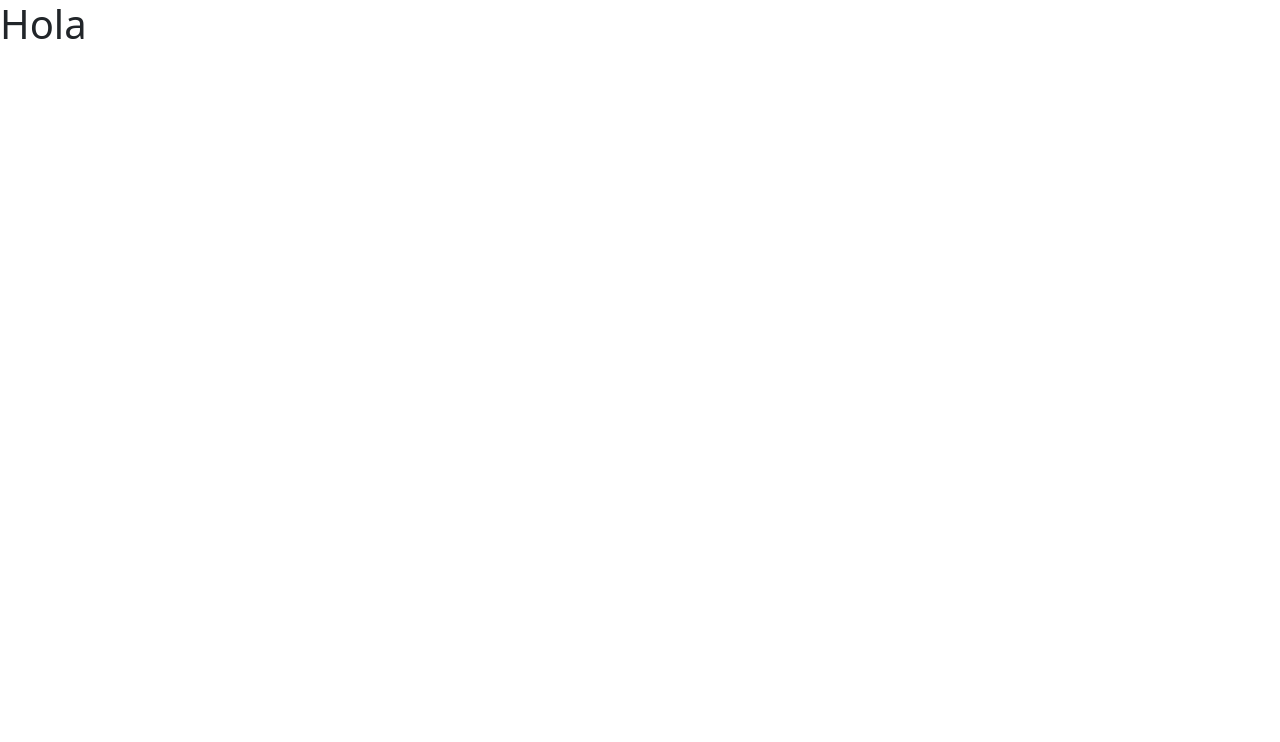
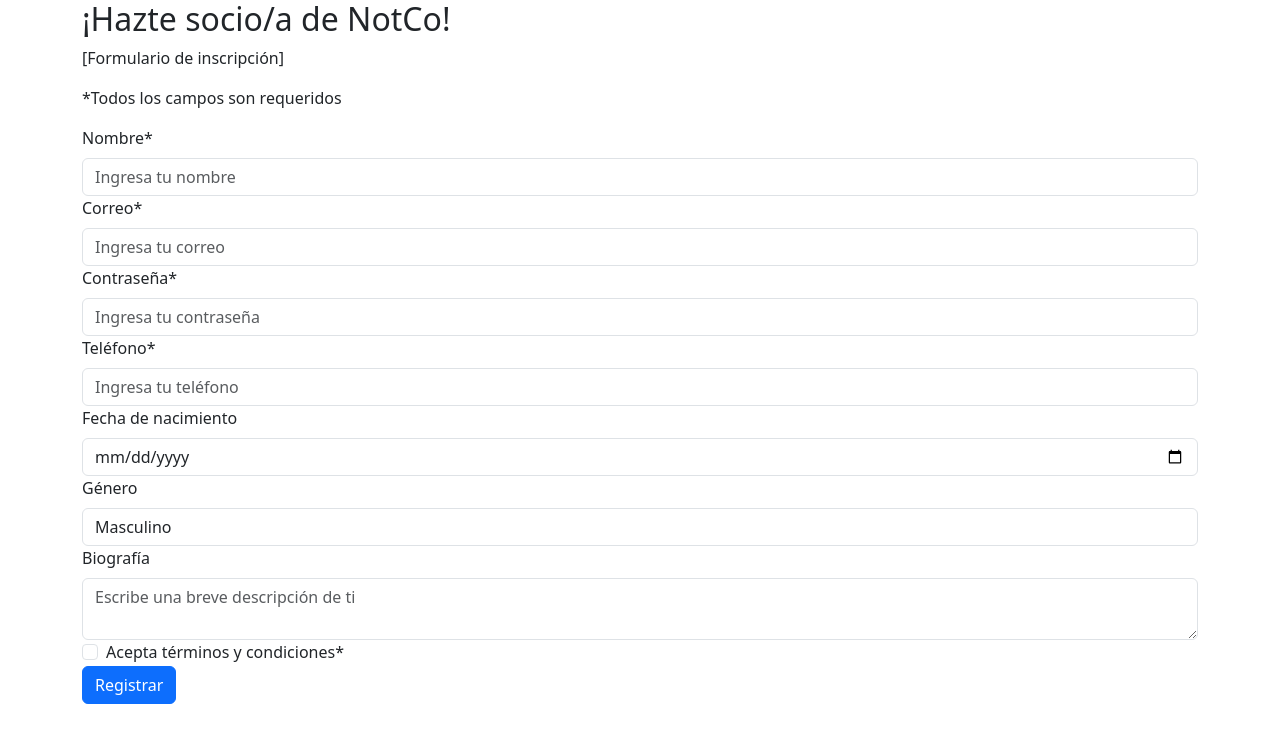
Before and after one commit to lxishh/Eva4, a Next.js app: page /menu/rSocio in a window 1280 px wide. Shown: the top 742 px of the page. Built offline with nearby package versions, Linux system fonts and the light colour scheme.

Commit message:
Registar en 'socios'
/Estado inicial
/Interfaz

en REGISTRAR SOCIO:
Handle para socio y registrar

```diff
--- /dev/null
+++ b/src/estadosIniciales/Socio.tsx
@@ -0,0 +1,11 @@
+import { Socio } from "@/interfaces/interfaces";
+
+// Definir dato con el que inician las variables
+export const initialStateSocio: Socio = {
+  nombre: "",
+  correo: "",
+  telefono: "",
+  fechaNacimiento: "",
+  biografia: "",
+  terminos: false,
+};
--- a/src/firebase/promesas.tsx
+++ b/src/firebase/promesas.tsx
@@ -1,67 +1,74 @@
-import { Persona } from "@/interfaces/interfaces";
-import { addDoc, collection, getDocs, doc, getDoc, updateDoc, deleteDoc } from "firebase/firestore";
+import { Socio } from "@/interfaces/interfaces";
+import {
+  addDoc,
+  collection,
+  getDocs,
+  doc,
+  getDoc,
+  updateDoc,
+  deleteDoc,
+} from "firebase/firestore";
 import { db } from "./firebase";
 
+export const registrarSocio = async (socio: Socio) => {
+  const docRef = await addDoc(collection(db, "socios"), socio);
+};
 
-export const registrarPersona = async(persona:Persona) =>{
-    const docRef = await addDoc(collection(db, "persona"), persona);
-}
-
-export const obtenerPersonas = async() =>{
+export const obtenerPersonas = async () => {
   const querySnapshot = await getDocs(collection(db, "persona"));
-    let personas:Persona[] = []
+  let personas: Persona[] = [];
   querySnapshot.forEach((doc) => {
     // doc.data() is never undefined for query doc snapshots
-        let persona:Persona = {
-            apellido:doc.data().apellido,
-            nombre:doc.data().nombre,
-            correo:doc.data().correo,
-            edad:doc.data().edad,
-            rut:doc.data().rut,
-            fechaNacimiento:doc.data().fechaNacimiento,
-            key:doc.id
-        }
-        personas.push(persona)
+    let persona: Persona = {
+      apellido: doc.data().apellido,
+      nombre: doc.data().nombre,
+      correo: doc.data().correo,
+      edad: doc.data().edad,
+      rut: doc.data().rut,
+      fechaNacimiento: doc.data().fechaNacimiento,
+      key: doc.id,
+    };
+    personas.push(persona);
   });
-return personas
-}
+  return personas;
+};
 
-export const obtenerPersona = async(key:string)=>{
+export const obtenerPersona = async (key: string) => {
   const docRef = doc(db, "persona", key);
   const docSnap = await getDoc(docRef);
 
   if (docSnap.exists()) {
-        let persona:Persona = {
-            apellido:docSnap.data().apellido,
-            nombre:docSnap.data().nombre,
-            correo:docSnap.data().correo,
-            edad:docSnap.data().edad,
-            rut:docSnap.data().rut,
-            fechaNacimiento:docSnap.data().fechaNacimiento,
-            key:docSnap.id
+    let persona: Persona = {
+      apellido: docSnap.data().apellido,
+      nombre: docSnap.data().nombre,
+      correo: docSnap.data().correo,
+      edad: docSnap.data().edad,
+      rut: docSnap.data().rut,
+      fechaNacimiento: docSnap.data().fechaNacimiento,
+      key: docSnap.id,
+    };
+    return persona;
+  } else {
+    return undefined;
   }
-        return persona
-      } else {
-        return undefined
-      }
-}
+};
 
-export const modificarPersona = async(persona:Persona)=>{
-    const ref = doc(collection(db,"persona"),persona.key)
+export const modificarPersona = async (persona: Persona) => {
+  const ref = doc(collection(db, "persona"), persona.key);
   // con key incluida
   // await updateDoc(ref,{...persona})
   // sin key
-    await updateDoc(ref,{
-        nombre:persona.nombre,
-        apellido:persona.apellido,
-        rut:persona.rut,
-        edad:persona.edad,
-        fechaNacimiento:persona.fechaNacimiento,
-        correo:persona.correo
-    })
-}
+  await updateDoc(ref, {
+    nombre: persona.nombre,
+    apellido: persona.apellido,
+    rut: persona.rut,
+    edad: persona.edad,
+    fechaNacimiento: persona.fechaNacimiento,
+    correo: persona.correo,
+  });
+};
 
 export const eliminarPersona = async (key: string) => {
   const ref = doc(db, "persona", key);
   await deleteDoc(ref);
-}
+};
--- a/src/pages/menu.tsx
+++ b/src/pages/menu.tsx
@@ -9,11 +9,11 @@
         <Row>
           <Col>
             <ListGroup>
-              <ListGroup.Item action href="/menu/usuarios">
+              <ListGroup.Item action href="/menu/rUsuario">
                 Registrar nuevo usuario
               </ListGroup.Item>
 
-              <ListGroup.Item action href="/menu/socios">
+              <ListGroup.Item action href="/menu/rSocio">
                 Registrar nuevo socio
               </ListGroup.Item>
 
--- a/src/pages/menu/rSocio.tsx
+++ b/src/pages/menu/rSocio.tsx
@@ -1,9 +1,162 @@
-import React from "react";
+import React, { useState } from "react";
+import Button from "react-bootstrap/Button";
+import Form from "react-bootstrap/Form";
+import Container from "react-bootstrap/Container";
+import Row from "react-bootstrap/Row";
+import Col from "react-bootstrap/Col";
+import { Socio } from "@/interfaces/interfaces";
+import { initialStateSocio } from "@/estadosIniciales/Socio";
+import { registrarSocio } from "@/firebase/promesas";
+
+//aquí antes estaba la interfaz pero se movio y ahora se IMPORTO
+
+//aquí antes estaba el initialState pero se movio y ahora se IMPORTO
 
 export const rSocio = () => {
+  const [socio, setSocio] = useState<Socio>(initialStateSocio);
+
+  // const handleSocio = (name: string, value: string | boolean) => {
+  //   setSocio({ ...socio, [name]: value });
+  // };
+
+  const handleSocio = (name: string, value: any) => {
+    if (name === "terminos") {
+      setSocio({ ...socio, [name]: value === "on" ? true : false });
+    } else {
+      setSocio({ ...socio, [name]: value });
+    }
+  };
+
+  const handleRegistrar = () => {
+    registrarSocio(socio)
+      .then(() => {
+        alert("Registrado con exito!");
+      })
+      .catch((e) => {
+        alert("Algo ocurrio");
+        console.log(e);
+      });
+  };
+
   return (
     <>
-      <h1>Hola</h1>
+      <Container>
+        <Row>
+          <Col>
+            <Form>
+              <h2>¡Hazte socio/a de NotCo!</h2>
+              <p>[Formulario de inscripción]</p>
+              <p>*Todos los campos son requeridos</p>
+              <Form.Group>
+                <Form.Label>Nombre*</Form.Label>
+                <Form.Control
+                  type="text"
+                  placeholder="Ingresa tu nombre"
+                  name="nombre"
+                  onChange={(e) => {
+                    handleSocio(e.currentTarget.name, e.currentTarget.value);
+                  }}
+                  required
+                />
+              </Form.Group>
+
+              <Form.Group>
+                <Form.Label>Correo*</Form.Label>
+                <Form.Control
+                  type="email"
+                  placeholder="Ingresa tu correo"
+                  name="correo"
+                  onChange={(e) => {
+                    handleSocio(e.currentTarget.name, e.currentTarget.value);
+                  }}
+                  required
+                />
+              </Form.Group>
+
+              <Form.Group>
+                <Form.Label>Contraseña*</Form.Label>
+                <Form.Control
+                  type="password"
+                  placeholder="Ingresa tu contraseña"
+                  name="contrasenia"
+                  onChange={(e) => {
+                    handleSocio(e.currentTarget.name, e.currentTarget.value);
+                  }}
+                  required
+                />
+              </Form.Group>
+
+              <Form.Group>
+                <Form.Label>Teléfono*</Form.Label>
+                <Form.Control
+                  type="tel"
+                  placeholder="Ingresa tu teléfono"
+                  name="telefono"
+                  onChange={(e) => {
+                    handleSocio(e.currentTarget.name, e.currentTarget.value);
+                  }}
+                  required
+                />
+              </Form.Group>
+
+              <Form.Group>
+                <Form.Label>Fecha de nacimiento</Form.Label>
+                <Form.Control
+                  type="date"
+                  name="fechaNacimiento"
+                  onChange={(e) => {
+                    handleSocio(e.currentTarget.name, e.currentTarget.value);
+                  }}
+                />
+              </Form.Group>
+
+              <Form.Group>
+                <Form.Label>Género</Form.Label>
+                <Form.Control
+                  as="select"
+                  name="genero"
+                  onChange={(e) => {
+                    handleSocio(e.currentTarget.name, e.currentTarget.value);
+                  }}
+                >
+                  <option value="Masculino">Masculino</option>
+                  <option value="Femenino">Femenino</option>
+                  <option value="No especifica">No especifica</option>
+                </Form.Control>
+              </Form.Group>
+
+              <Form.Group>
+                <Form.Label>Biografía</Form.Label>
+                <Form.Control
+                  as="textarea"
+                  placeholder="Escribe una breve descripción de ti"
+                  name="biografia"
+                  onChange={(e) => {
+                    handleSocio(e.currentTarget.name, e.currentTarget.value);
+                  }}
+                />
+              </Form.Group>
+
+              <Form.Group>
+                <Form.Check
+                  type="checkbox"
+                  name="terminos"
+                  label="Acepta términos y condiciones*"
+                  checked={socio.terminos}
+                  onChange={(e) => {
+                    handleSocio(e.currentTarget.name, e.currentTarget.value);
+                  }}
+                  required
+                />
+              </Form.Group>
+
+              <Button type="button" variant="primary" onClick={handleRegistrar}>
+                Registrar
+              </Button>
+            </Form>
+          </Col>
+        </Row>
+      </Container>
     </>
   );
 };
```
Also changed, not shown: src/interfaces/interfaces.tsx (+8 -9 lines). Lines whose indentation alone changed are shown as unchanged.
